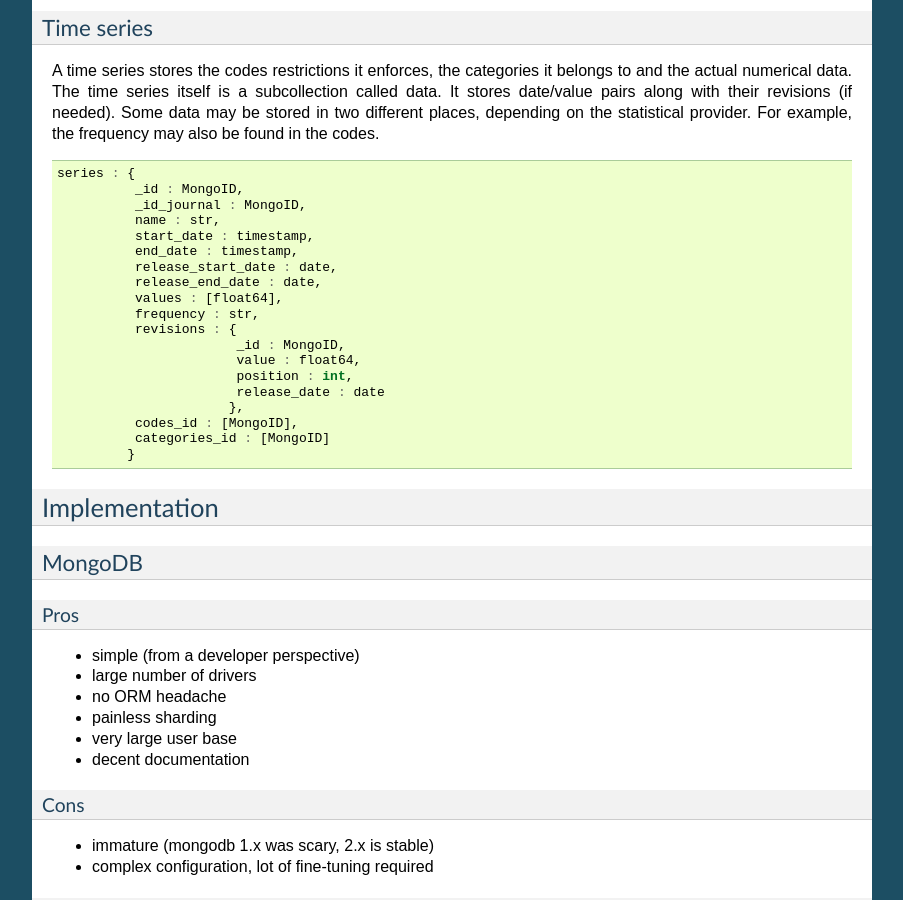
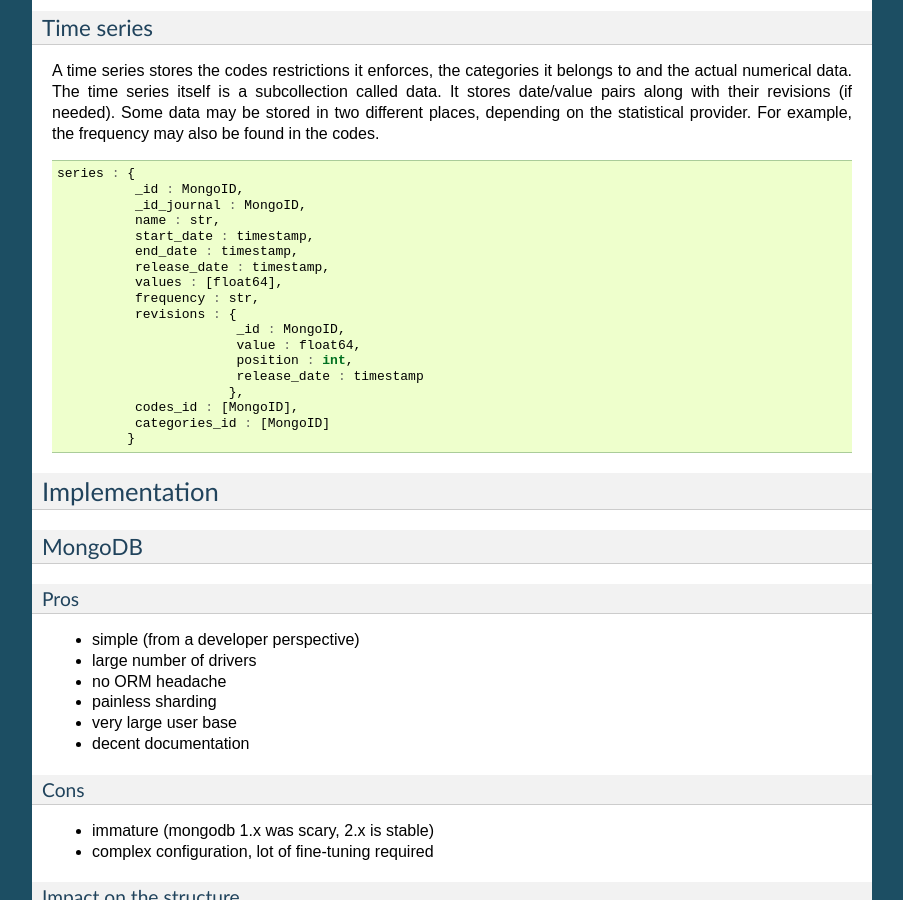
Before and after one commit to Widukind/dlstats, a Sphinx documentation site: the page built from documentation/database.rst, in a window 1280 px wide and 900 px high, scrolled down 1727 px. Shown: the whole window, without its empty margins (198-1101 px from the left). Built offline with Sphinx 7.4.7, drawn with Linux system fonts in a browser that asks for light colours; formulas are drawn with MathJax 3.

Commit message:
Removed useless release dates

```diff
--- a/documentation/database.rst
+++ b/documentation/database.rst
@@ -100,15 +100,14 @@
            name : str,
            start_date : timestamp,
            end_date : timestamp,
-           release_start_date : date,
-           release_end_date : date,
+           release_date : timestamp,
            values : [float64],
            frequency : str,
            revisions : {
                         _id : MongoID,
                         value : float64,
                         position : int,
-                        release_date : date
+                        release_date : timestamp
                        },
            codes_id : [MongoID],
            categories_id : [MongoID]
```
